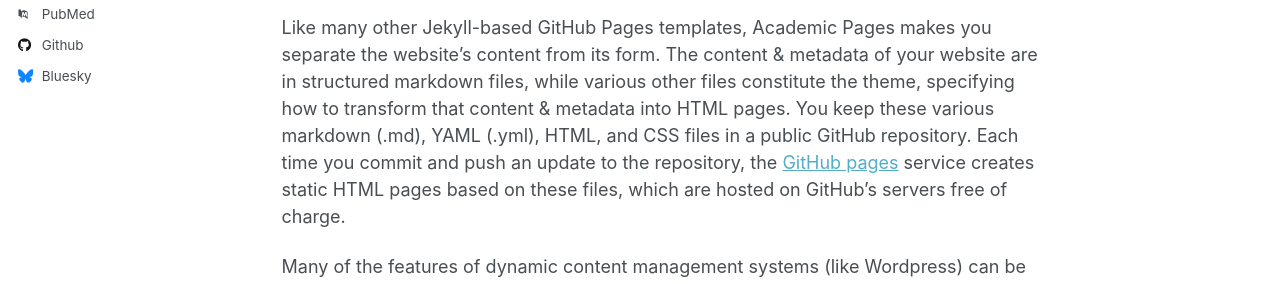
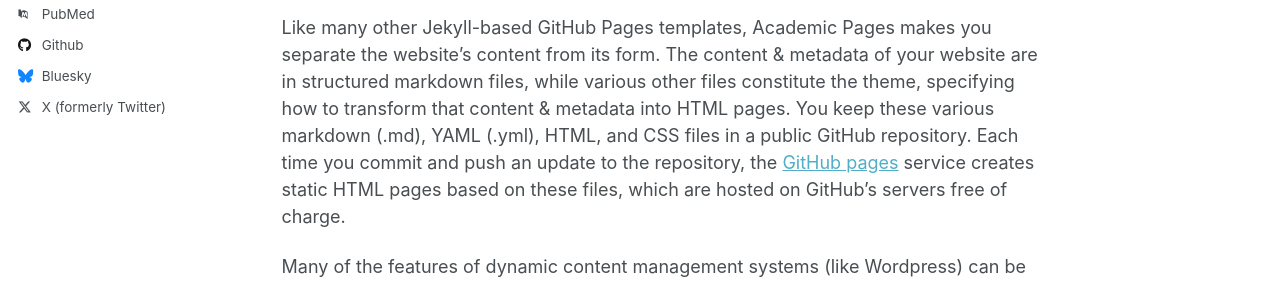
Before and after one commit to m-skaan/m-skaan.github.io, a Jekyll site: the page built from _pages/about.md, in a window 1280 px wide. Shown: the part 477-761 px from the top of the page. Built offline with Jekyll 4.4.1, drawn with Linux system fonts in a browser that asks for light colours; some web fonts are replaced; part of the change alters nothing that is shown.

Commit message:
Update _config.yml

```diff
--- a/_config.yml
+++ b/_config.yml
@@ -65,7 +65,7 @@ author:
   steam            : # Username
   telegram         : # URL
   tumblr           : # Username
-  twitter          : # Username for X / Twitter
+  twitter          : "musk2an"
   vine             : # Username
   weibo            : # Username
   wikipedia        : # Username
```
